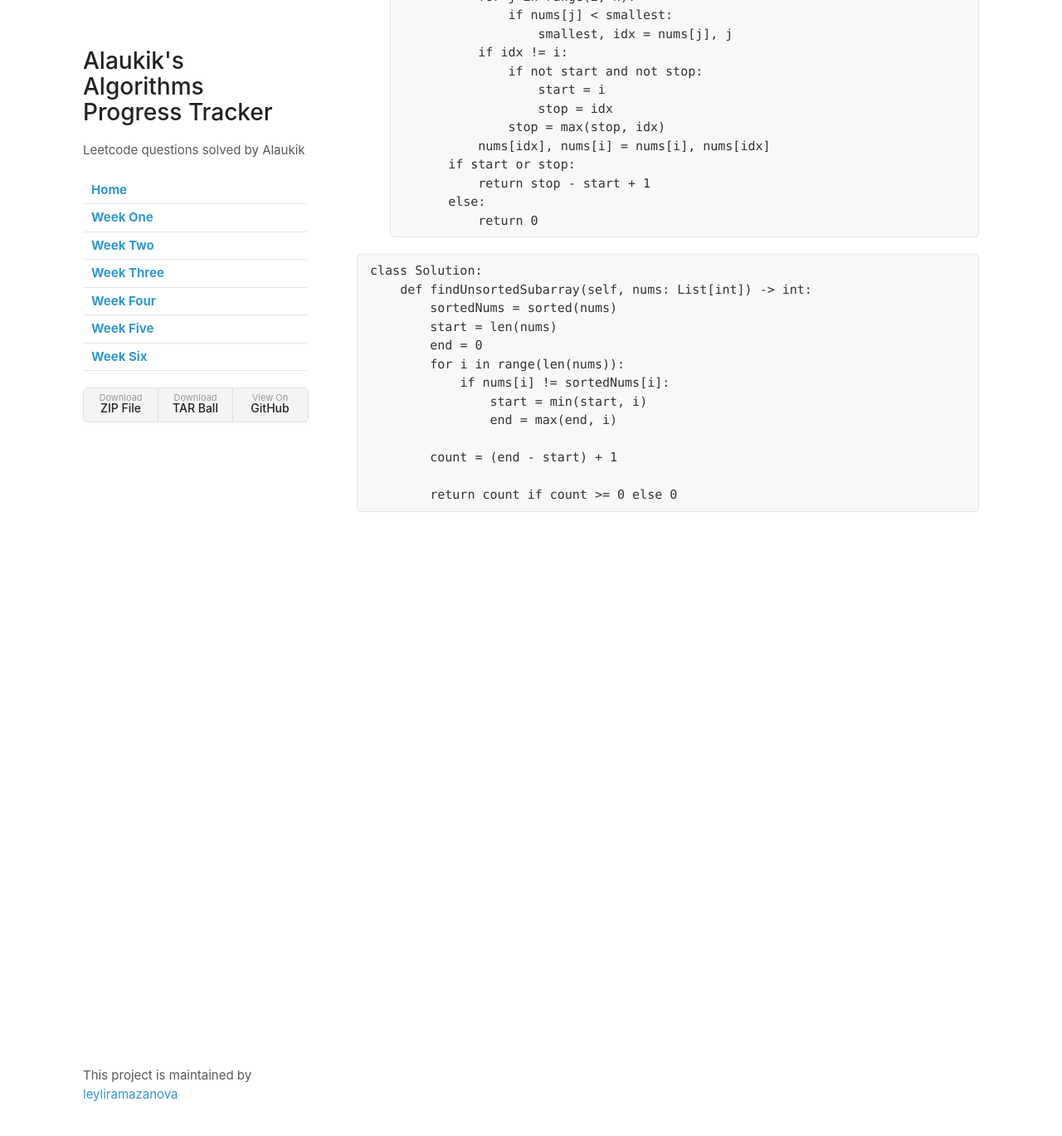
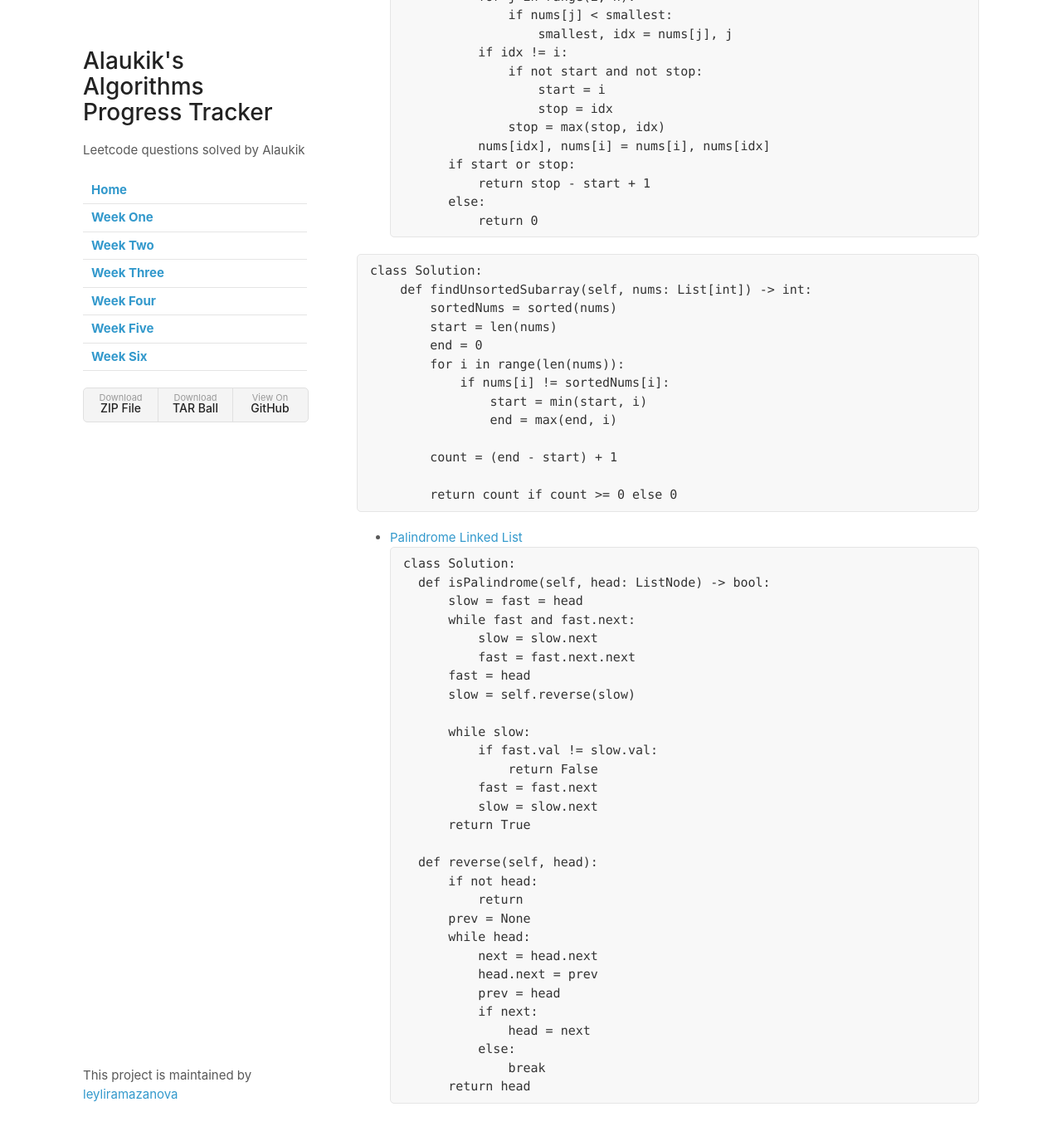
Before and after one commit to leyliramazanova/Five-Weeks-of-Leet-Code, a Jekyll site: the page built from weekSix.md, in a window 1280 px wide and 1400 px high, scrolled down 3689 px. Shown: the top 1369 px of the window at 83% size. Built offline with Jekyll 4.4.1, drawn with Linux system fonts in a browser that asks for light colours; our own code applies the rules of GitHub Pages for plain Markdown files; before the commit the page ends 4376 px from its top, so only the background shows below that.

Commit message:
Update weekSix.md

````diff
--- a/weekSix.md
+++ b/weekSix.md
@@ -203,3 +203,36 @@ class Solution:
 
         return count if count >= 0 else 0
 ```
+
+- [Palindrome Linked List](https://leetcode.com/problems/palindrome-linked-list/submissions/)
+```python
+class Solution:
+    def isPalindrome(self, head: ListNode) -> bool:
+        slow = fast = head
+        while fast and fast.next:
+            slow = slow.next
+            fast = fast.next.next
+        fast = head
+        slow = self.reverse(slow)
+
+        while slow:
+            if fast.val != slow.val:
+                return False
+            fast = fast.next
+            slow = slow.next
+        return True
+
+    def reverse(self, head):
+        if not head:
+            return
+        prev = None
+        while head:
+            next = head.next
+            head.next = prev
+            prev = head
+            if next:
+                head = next
+            else:
+                break
+        return head
+```
````
